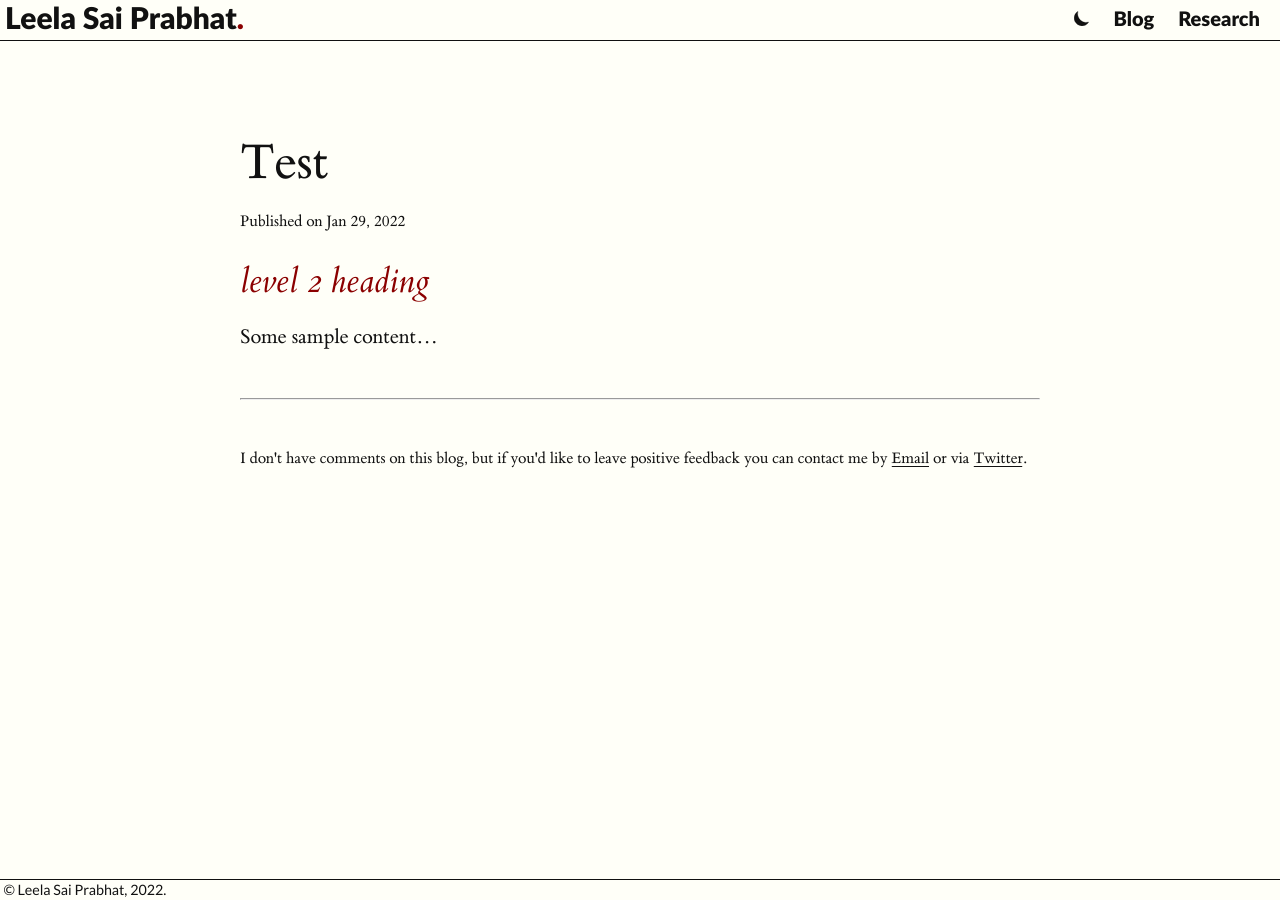
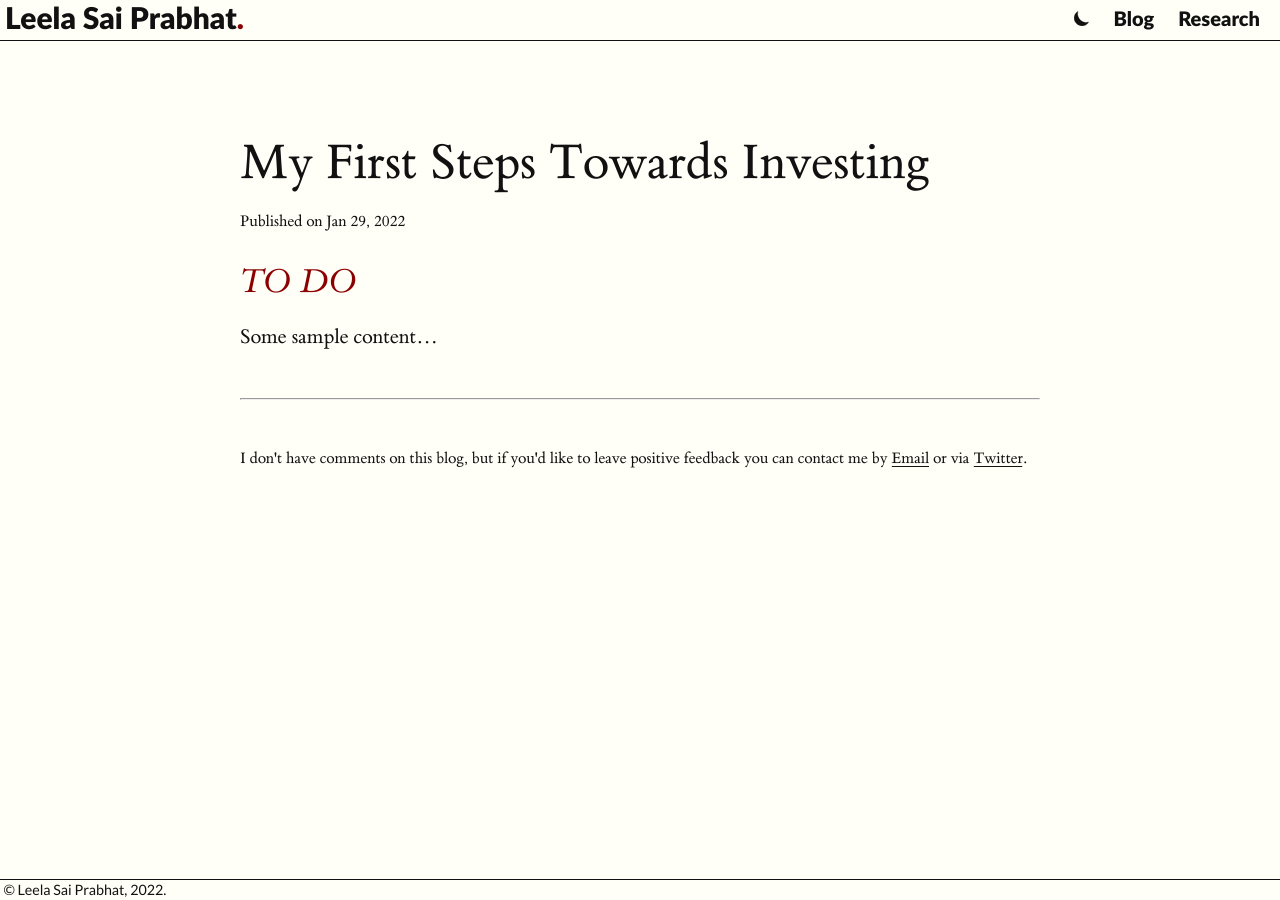
Before and after one commit to masaaldosey/masaaldosey.github.io, a Jekyll site: the page built from _posts/2022-01-29-test.md, in a window 1280 px wide. Built offline with Jekyll 4.4.1, drawn with Linux system fonts in a browser that asks for light colours.

Commit message:
initial noob draft

```diff
--- a/_posts/2022-01-29-test.md
+++ b/_posts/2022-01-29-test.md
@@ -1,9 +1,9 @@
 ---
-title: Test
+title: My First Steps Towards Investing
 layout: post
-summary: chumma
+summary: How I opened a broker account and my first trade
 ---
 
-## level 2 heading
+## TO DO
 
 Some sample content...
```
